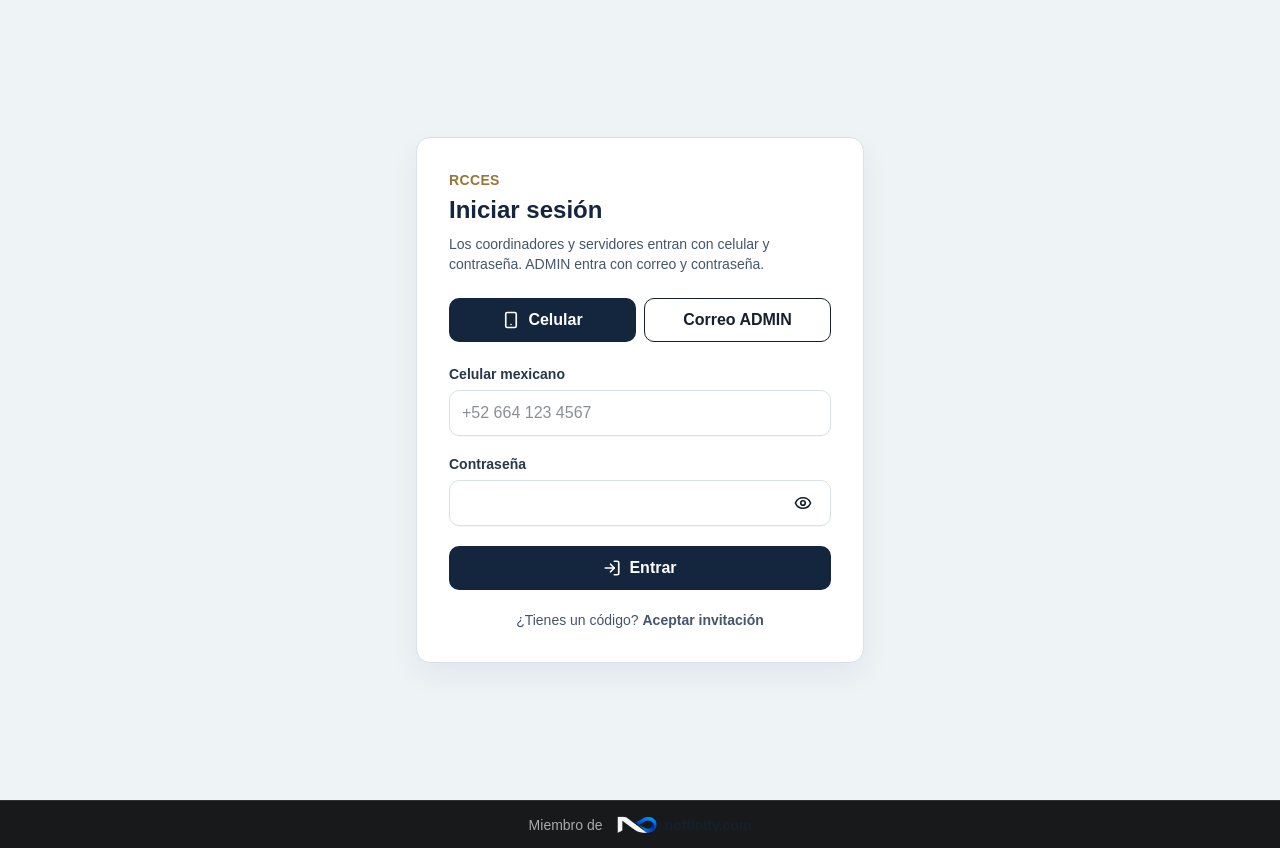
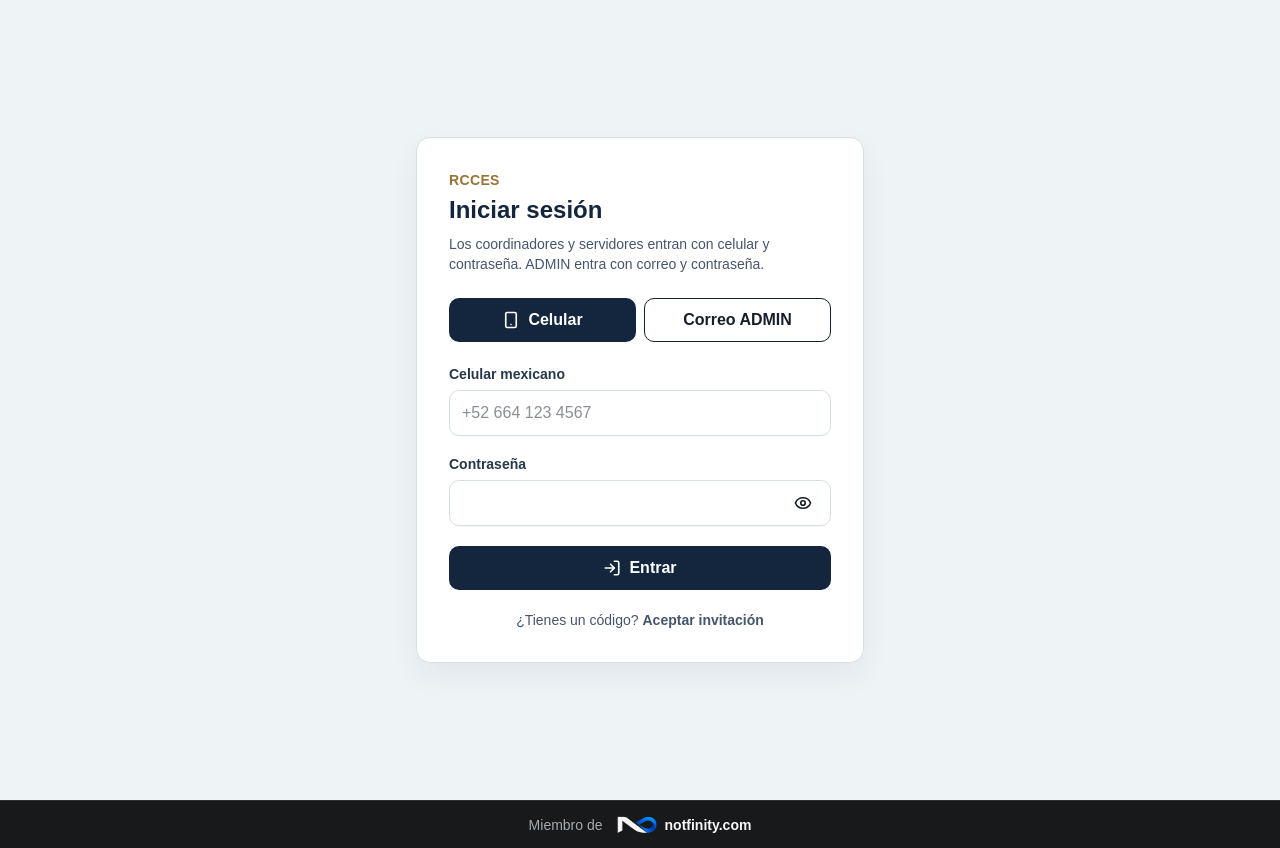
Before and after one commit to AtondoLuis/RCCES_APP, a Next.js app: page /login in a window 1280 px wide. Built offline with nearby package versions, Linux system fonts and the light colour scheme; no server answers.

Commit message:
Improve Notfinity footer logo contrast

```diff
--- a/src/app/layout.tsx
+++ b/src/app/layout.tsx
@@ -19,7 +19,8 @@ export default function RootLayout({ children }: Readonly<{ children: React.Reac
             target="_blank"
             rel="noopener noreferrer"
             aria-label="Visitar notfinity.com"
-            className="inline-flex items-center gap-2 font-extrabold text-white underline underline-offset-2"
+            className="inline-flex items-center gap-2 font-extrabold underline underline-offset-2"
+            style={{ color: "#f5f6f7" }}
           >
             <img
               src="/notfinity-official-dark.svg"
```
